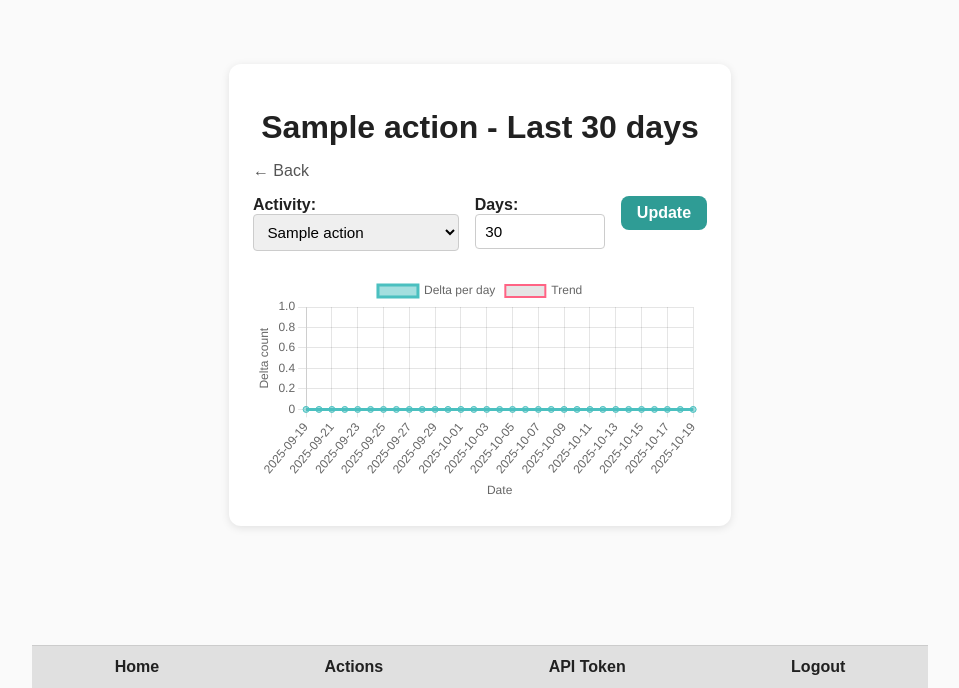
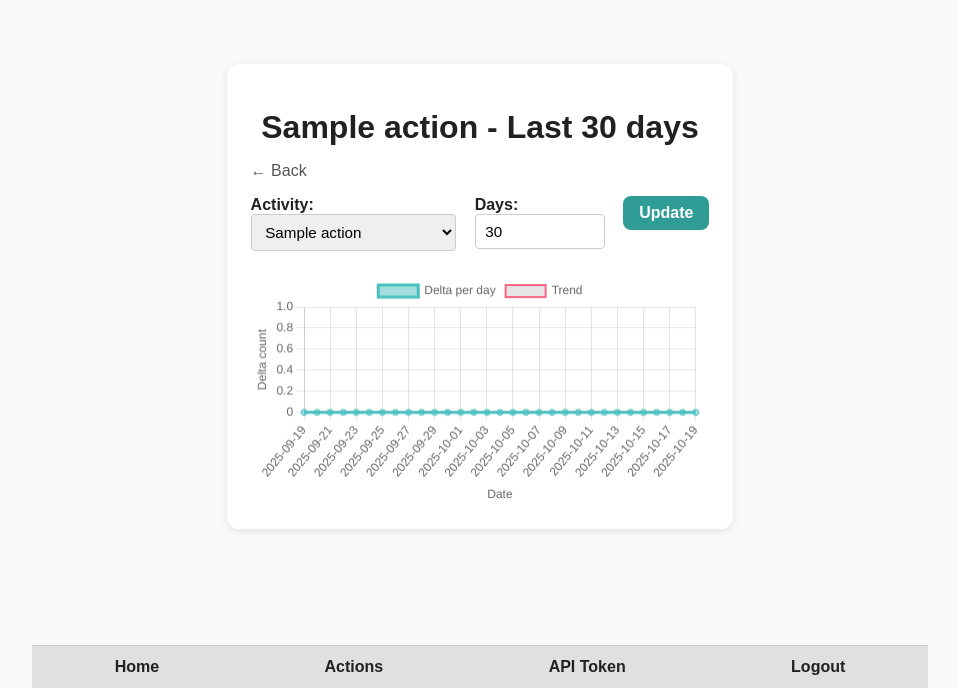
Before and after one commit to hallowslab/ActivTracker, a Flask app: page /dashboard/summary/activity in a window 1280 px wide. Shown: the part 112-800 px from the top of the page, without its empty margins (160-1119 px from the left). Run offline with Flask 3, Linux system fonts and the light colour scheme; the visitor is signed in with stand-in values (Sample User, id 1); tables that the repository leaves empty hold one stand-in row (values such as "Sample post"); data that the repository does not hold is empty.

Commit message:
update summary container width

```diff
--- a/src/static/css/summary.css
+++ b/src/static/css/summary.css
@@ -2,7 +2,8 @@
 
 /* Summary container */
 .summary-container {
-    max-width: 700px;
+    max-width: 80%;
+    width: 80%;
     margin: 2rem auto;
     padding: 1.5rem;
     background: #fff;
```
